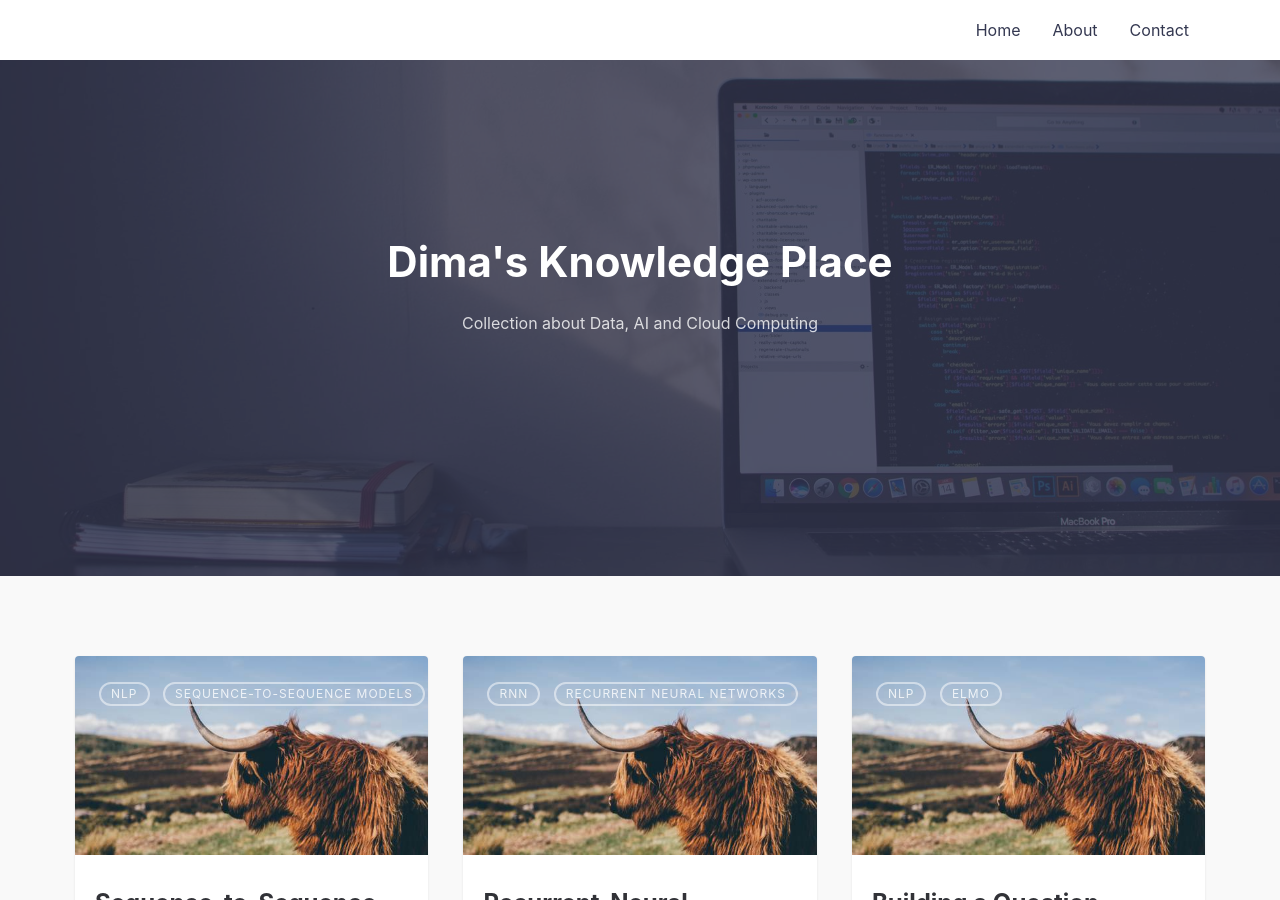
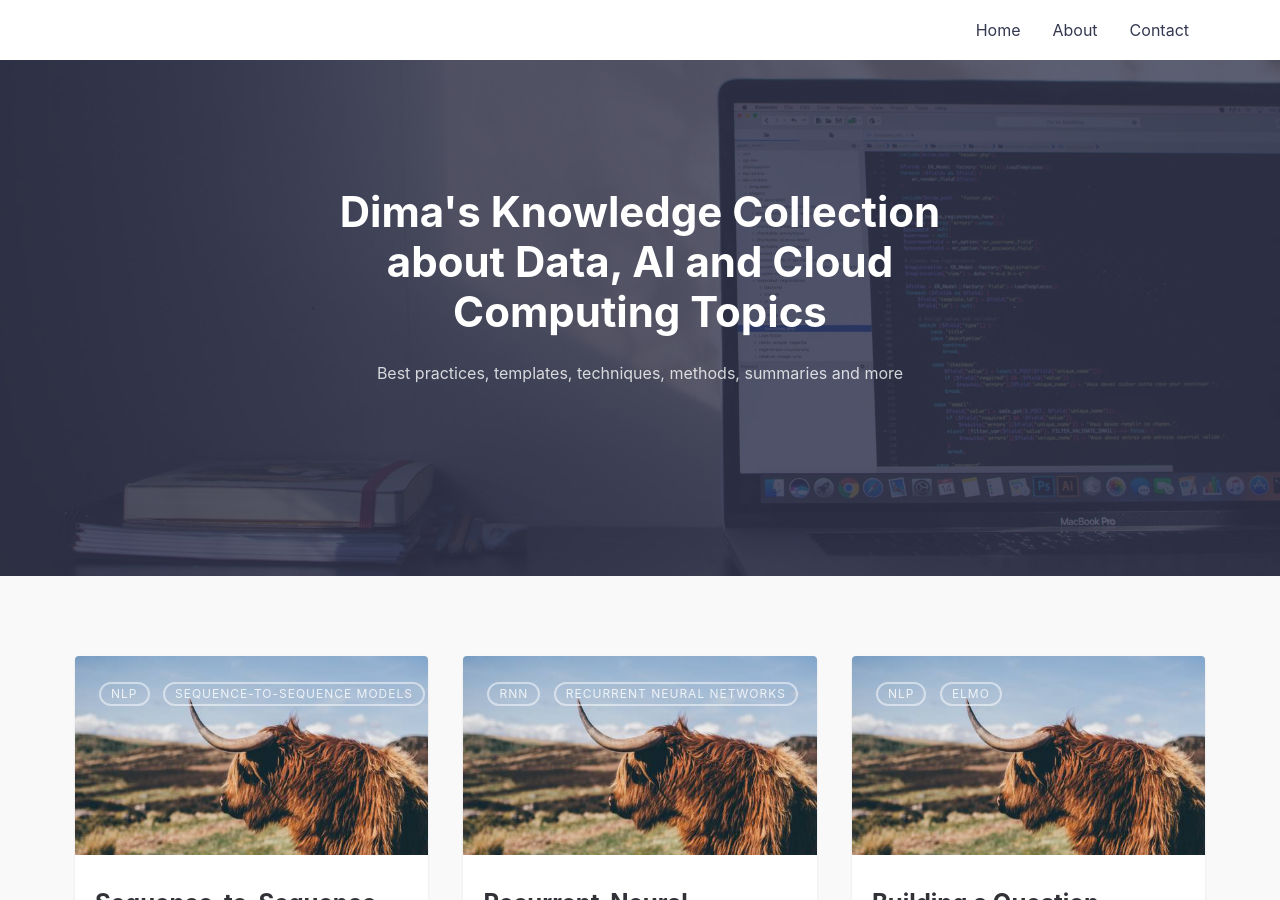
Before and after one commit to DataDima90/ai.github.io, a Jekyll site: the page built from index.md, in a window 1280 px wide and 900 px high. Built offline with Jekyll 4.4.1, drawn with Linux system fonts in a browser that asks for light colours; some of the changed text lies outside the part shown.

Commit message:
Update _config.yml

```diff
--- a/_config.yml
+++ b/_config.yml
@@ -1,8 +1,8 @@
 # SITE CONFIGURATION
-title: Dima's Knowledge Place # your site title
+title: Dima's Knowledge Collection about Data, AI and Cloud Computing Topics # your site title
 author: Dimitri Wilhelm # You :P
 description: > # Meta description of Homepage
-  Collection about Data, AI and Cloud Computing
+  Best practices, templates, techniques, methods, summaries and more
 baseurl: "/" # the subpath of your site, e.g. /blog
 url: "https://datadima90.github.io/" # the base hostname & protocol for your site, e.g. http://example.com
 
@@ -21,7 +21,7 @@ navigation: # Navigation links
   - {name: 'Contact', link: '/contact'}
 
 tagline: >
-  Collection about Data, AI and Cloud Computing
+  Best practices, templates, techniques, methods, summaries and more
 
 hero_img: posts/emile-perron-190221.jpg # Main background image: use the path from /assets/img/ => This will output /assets/img/posts/sleek_lg.jpg
 
```
